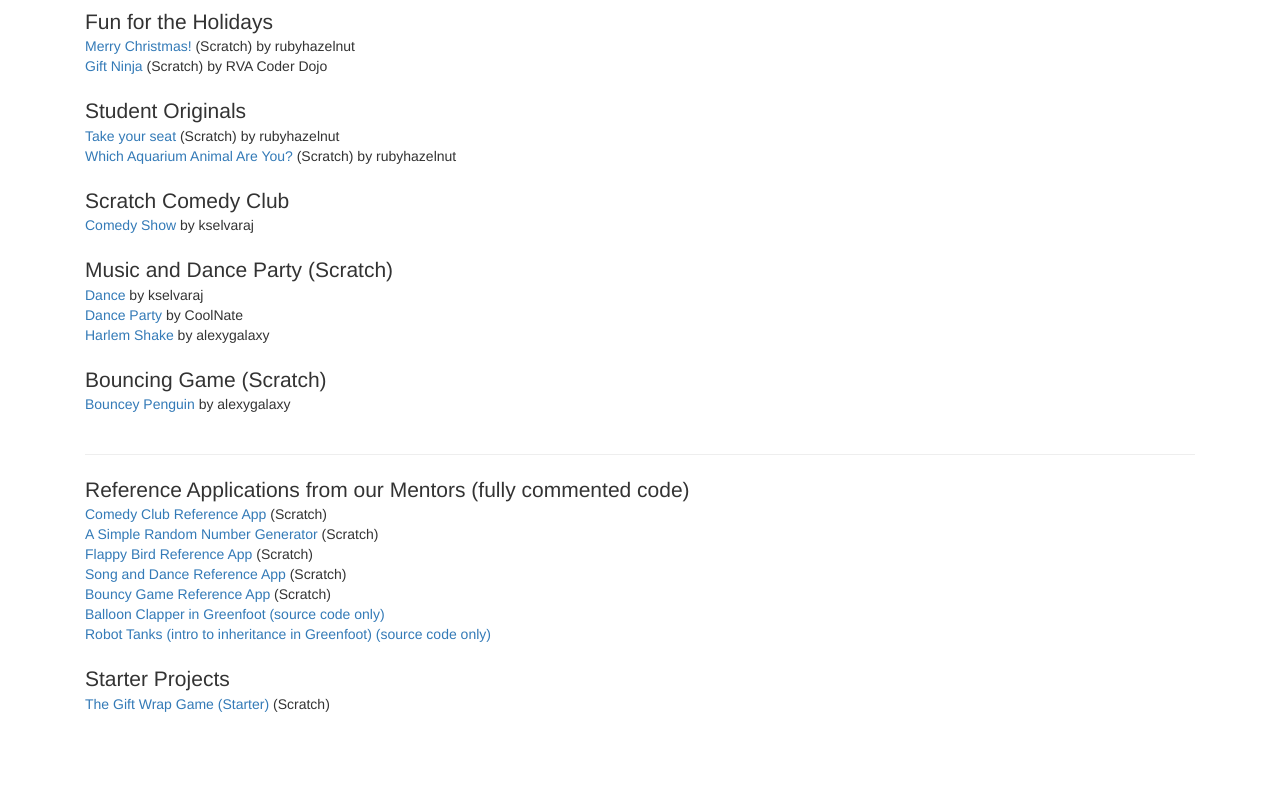
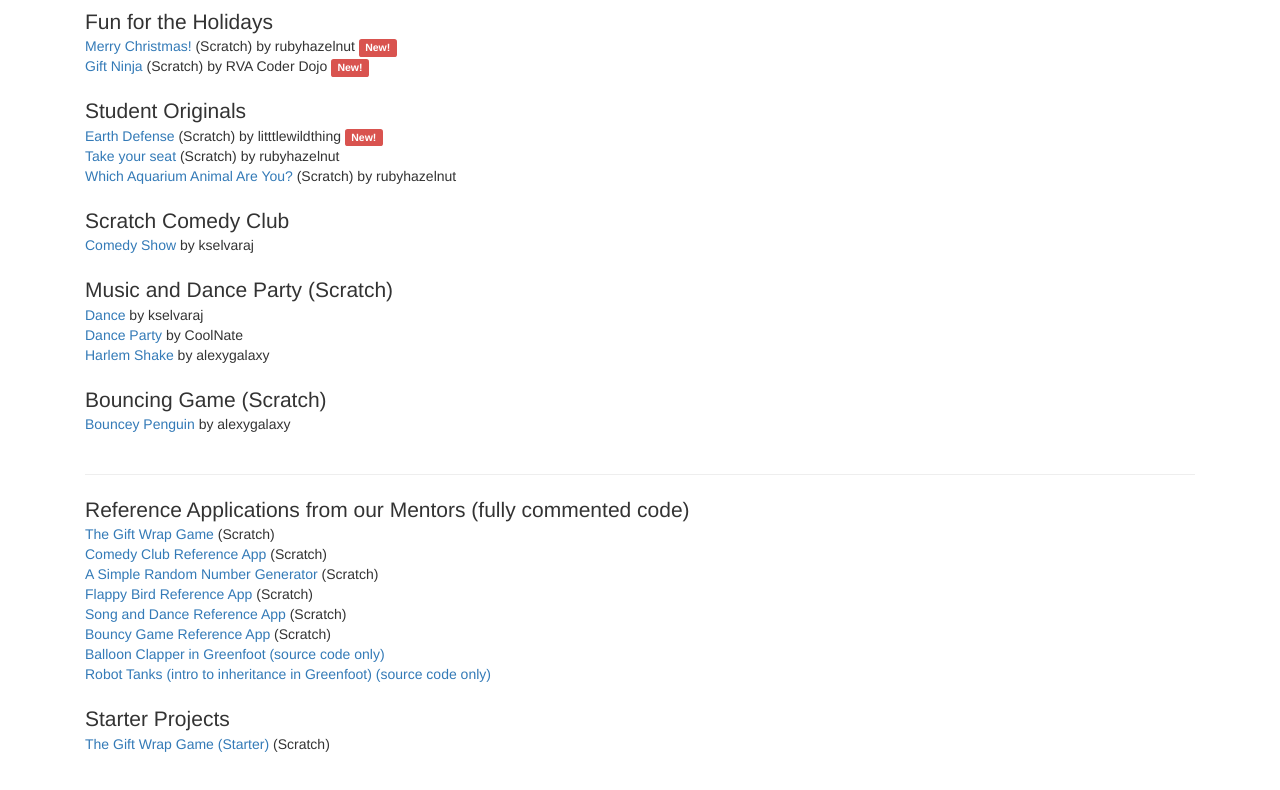
Before and after one commit to rvacoderdojo/rvacdweb, a website: page site/gallery.html in a window 1280 px wide. Shown: the part 126-916 px from the top of the page. Drawn offline with nearby package versions, Linux system fonts and the light colour scheme.

Commit message:
added new links from December 2014 session

```diff
--- a/site/gallery.html
+++ b/site/gallery.html
@@ -53,10 +53,11 @@
     <div class="col-md-12">
         <h2 class="center-title">Want to see what our students have made?</h2>
         <span class="lead">Fun for the Holidays</span><br/>
-        <a href="http://scratch.mit.edu/projects/34165882/">Merry Christmas!</a> (Scratch) by rubyhazelnut</br>
-        <a href="http://scratch.mit.edu/projects/35819746/">Gift Ninja</a> (Scratch) by RVA Coder Dojo</br>
+        <a href="http://scratch.mit.edu/projects/34165882/">Merry Christmas!</a> (Scratch) by rubyhazelnut  <span class="label label-new">New!</span></br>
+        <a href="http://scratch.mit.edu/projects/35819746/">Gift Ninja</a> (Scratch) by RVA Coder Dojo  <span class="label label-new">New!</span></br>
         <br/>
         <span class="lead">Student Originals</span><br/>
+        <a href="http://scratch.mit.edu/projects/37664946/">Earth Defense</a> (Scratch) by litttlewildthing <span class="label label-new">New!</span><br/>
         <a href="http://scratch.mit.edu/projects/26091658/">Take your seat</a> (Scratch) by rubyhazelnut<br/>
         <a href="http://scratch.mit.edu/projects/26363445/">Which Aquarium Animal Are You?</a> (Scratch) by rubyhazelnut<br/>
         <br/>
@@ -73,6 +74,7 @@
         <br/>
         <hr/>
         <span class="lead">Reference Applications from our Mentors (fully commented code)</span><br/>
+        <a href="http://scratch.mit.edu/projects/38626724/#editor">The Gift Wrap Game</a> (Scratch)<br/>
         <a href="http://scratch.mit.edu/projects/26849804/#editor">Comedy Club Reference App</a> (Scratch)<br/>
         <a href="http://scratch.mit.edu/projects/26917300/#editor">A Simple Random Number Generator</a> (Scratch)<br/>
         <a href="http://scratch.mit.edu/projects/25455185/#editor">Flappy Bird Reference App</a> (Scratch)<br/>
```
